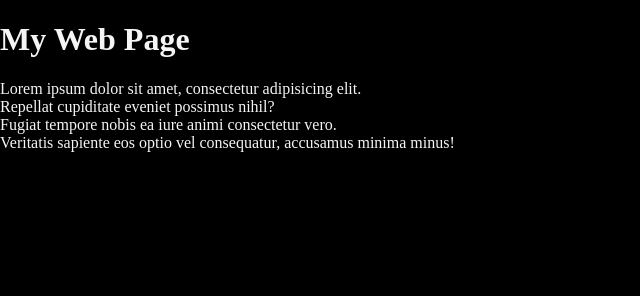
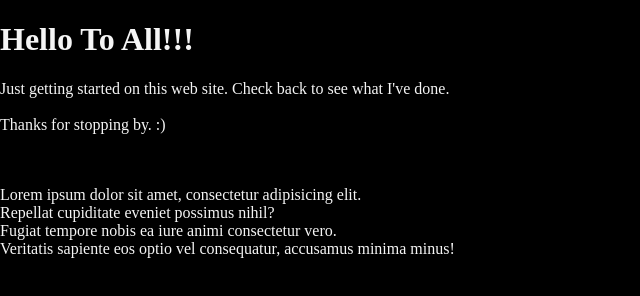
Before and after one commit to tc-wwt003/project_000, a plain HTML site: page index.html in a window 1280 px wide. Shown: the whole page, without its empty margins (0-640 px from the left). Drawn offline with Linux system fonts and the light colour scheme; a script that the page names is missing.

Commit message:
greeting paragraph

```diff
--- a/index.html
+++ b/index.html
@@ -10,7 +10,16 @@
     <title>My Web Page</title>
 </head>
 <body>
-    <h1>My Web Page</h1>
+    <h1>Hello To All!!!</h1>
+    <p>
+        Just getting started on this web site.  Check back to see what I've done.
+        <br>
+        <br>
+        Thanks for stopping by. :)
+        <br>
+        <br>
+        <br>
+    </p>
     <p>
         Lorem ipsum dolor sit amet, consectetur adipisicing elit.<br>  Repellat cupiditate eveniet possimus nihil?<br>  Fugiat tempore nobis ea iure animi consectetur vero.<br>  Veritatis sapiente eos optio vel consequatur, accusamus minima minus!
     </p>
```
